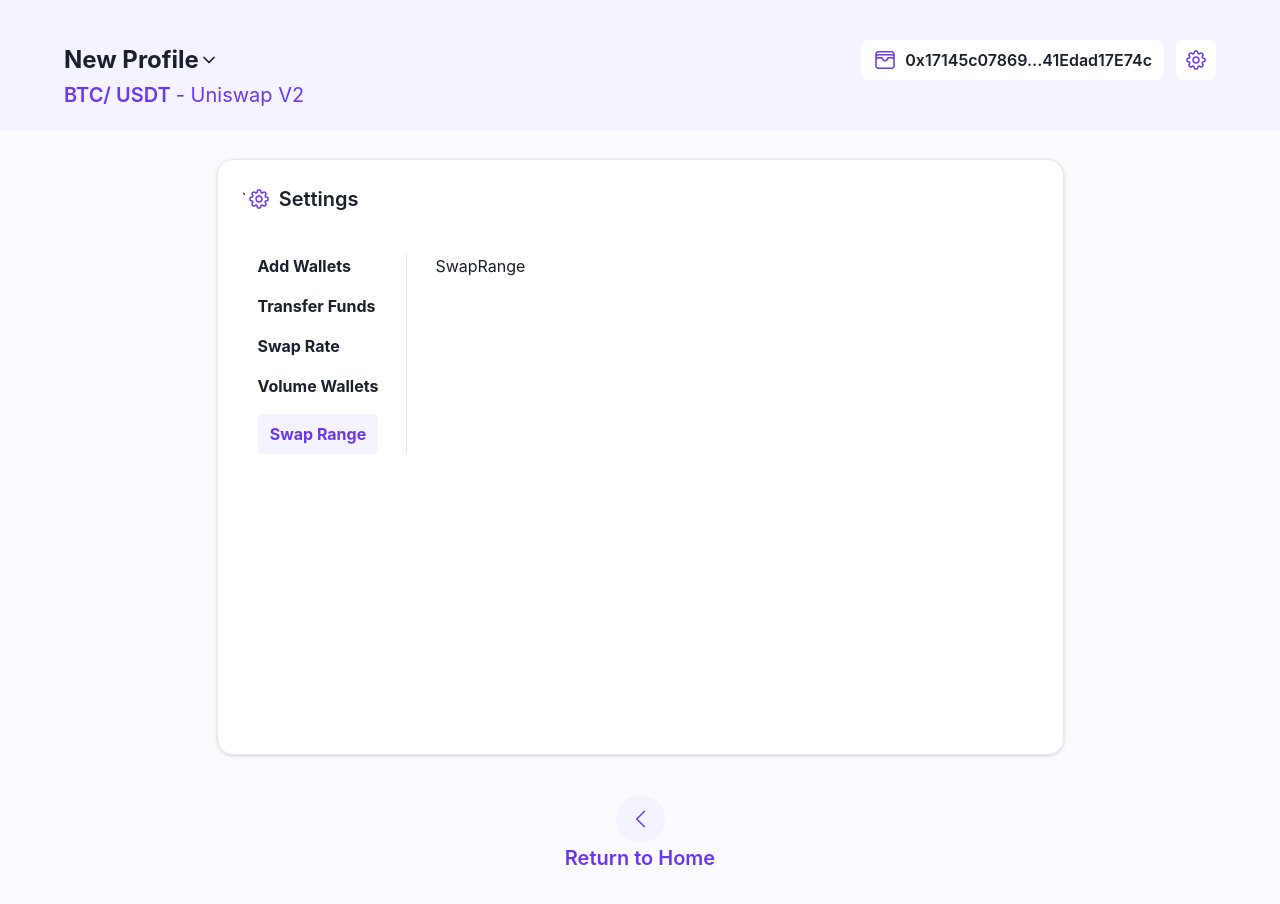
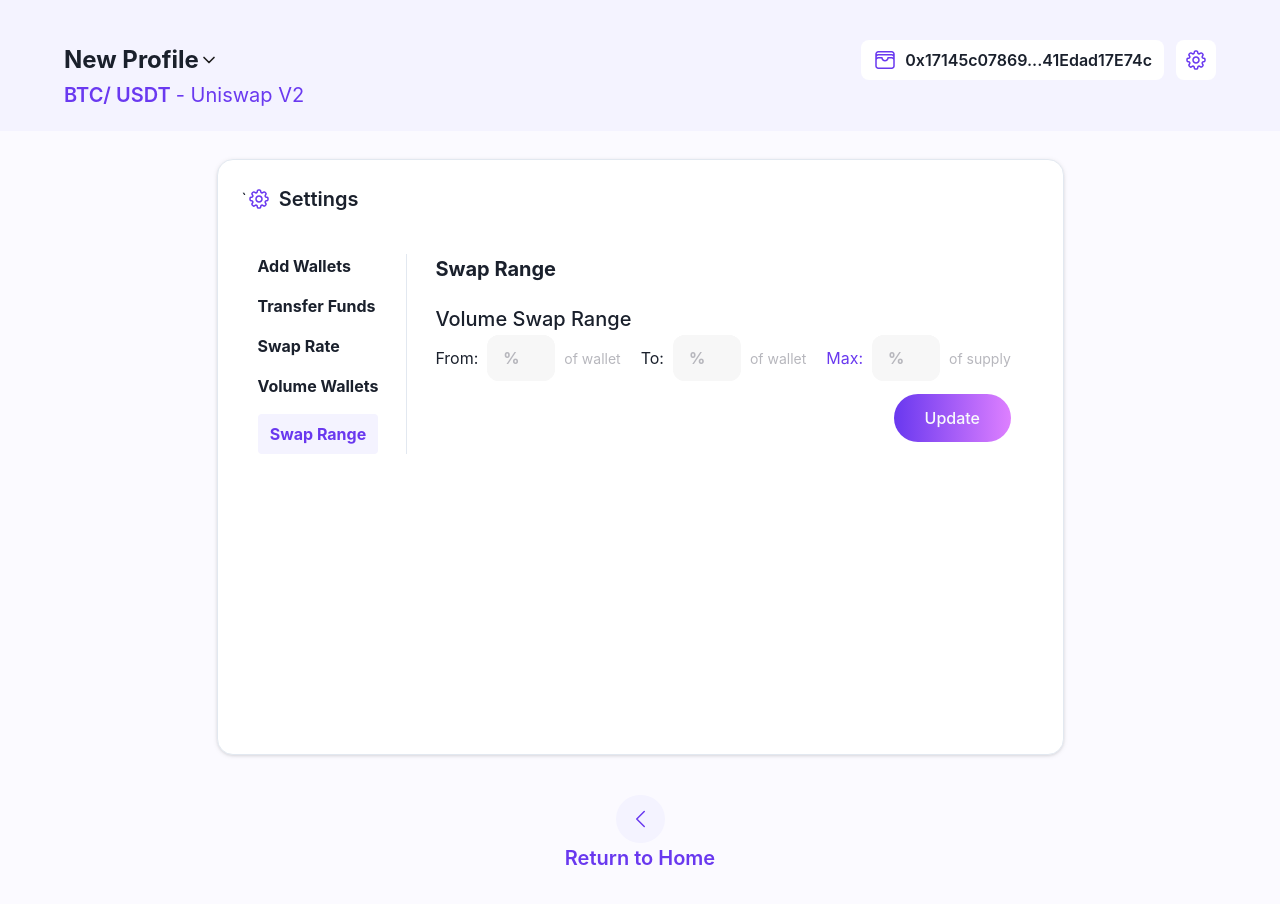
Before and after one commit to Feranmiola/MMBot, a React (Vite) app: page /swaprange in a window 1280 px wide. Shown: the top 904 px of the page. Built offline with nearby package versions, Linux system fonts and the light colour scheme.

Commit message:
swap rate page and menu adjustments

```diff
--- a/src/components/Settings/SettingsLayout.tsx
+++ b/src/components/Settings/SettingsLayout.tsx
@@ -1,10 +1,16 @@
-import { Outlet } from "react-router-dom"
+import { Outlet, useNavigate } from "react-router-dom"
 import SettingsLeftbar from "../shared/SettingsLeftbar"
 import TopBarDashboard from "../shared/TopBarDashboard"
 import { Separator } from "../ui/separator"
 
 
+
 const SettingsLayout = () => {
+
+  const navigate = useNavigate();
+  const handleHome=  () => {
+    navigate('/dashboard')
+  }
   return (
     <div className="bg-[#FBFAFF]">
       <div>
@@ -35,7 +41,7 @@ const SettingsLayout = () => {
         </div>
 
         <div className="flex flex-col items-center justify-center pb-9">
-          <div className="rounded-full bg-[#F4F3FF] p-3 flex items-center justify-center hover:scale-110 transition ease-in-out hover:bg-[#bab6ea]">
+          <div onClick={handleHome} className="rounded-full bg-[#F4F3FF] p-3 flex items-center justify-center hover:scale-110 transition ease-in-out hover:bg-[#bab6ea] cursor-pointer">
             <img
             src="./assets/back.svg"
             />
--- a/src/components/Settings/pages/SwapRange.tsx
+++ b/src/components/Settings/pages/SwapRange.tsx
@@ -1,8 +1,66 @@
-
+import { Input } from "@/components/ui/inputWithIcon"
+import { Button } from "@/components/ui/button"
 
 const SwapRange = () => {
   return (
-    <div>SwapRange</div>
+    <div>
+      <p className="text-[20px] font-bold">Swap Range</p>
+      <div className="mt-5">
+        <div className="flex  justify-center flex-col ">
+          <p className="text-[20px] font-medium">Volume Swap Range</p>
+          <div>
+            <div className="flex flex-row space-x-5  ">
+              <div className="flex flex-row items-center  space-x-2 justify-center">
+                <div>
+                  <p className="text-[16px]">From: </p>
+                </div>
+                <div className="flex">
+                  <div className=" inputDivFocus focus-within:drop-shadow-md flex items-center  justify-center h-[48px] w-[70px] rounded-[12px]">
+                      <div className="bg-[#F7F7F7] focus-within:bg-white h-[46px] w-[68px] flex  justify-centeritems-center rounded-[12px]">
+                        <Input className="shad-input-fillup-noDM text-[20px] font-bold h-[46px] w-[68px] " placeholder="%"/>
+                      </div>
+                  </div>
+                </div>
+                <div>
+                  <p className="text-[14px] text-[#B7B7BD]">of wallet</p>
+                </div>
+              </div>
+
+              <div className="flex flex-row items-center space-x-2 justify-center">
+                <div>
+                  <p className="text-[16px]">To: </p>
+                </div>
+                <div className=" inputDivFocus focus-within:drop-shadow-md flex items-center  justify-center h-[48px] w-[70px] rounded-[12px]">
+                      <div className="bg-[#F7F7F7] focus-within:bg-white h-[46px] w-[68px] flex  justify-centeritems-center rounded-[12px]">
+                        <Input className="shad-input-fillup-noDM text-[20px] font-bold h-[46px] w-[68px] " placeholder="%"/>
+                      </div>
+                  </div>
+                <div>
+                  <p className="text-[14px] text-[#B7B7BD]">of wallet</p>
+                </div>
+              </div>
+
+              <div className="flex flex-row items-center  space-x-2 justify-center">
+                <div>
+                  <p className="text-[#6938EF] text-[16px]">Max: </p>
+                </div>
+                <div className=" inputDivFocus focus-within:drop-shadow-md flex items-center  justify-center h-[48px] w-[70px] rounded-[12px]">
+                      <div className="bg-[#F7F7F7] focus-within:bg-white h-[46px] w-[68px] flex  justify-centeritems-center rounded-[12px]">
+                        <Input className="shad-input-fillup-noDM text-[20px] font-bold h-[46px] w-[68px] " placeholder="%"/>
+                      </div>
+                  </div>
+                <div>
+                  <p className="text-[14px] text-[#B7B7BD]">of supply</p>
+                </div>
+              </div>
+            </div>
+          </div>
+        </div>
+        <div className="flex items-end justify-end mt-3">
+          <Button  className="bg-gradient-to-r from-[#6938EF] to-[#DE80FF] w-[117px] hover:scale-110 transition ease-in-out h-[48px] text-[16px] rounded-full">Update</Button>
+        </div>
+      </div>
+    </div>
   )
 }
 
--- a/src/components/Settings/pages/VolumeWallets.tsx
+++ b/src/components/Settings/pages/VolumeWallets.tsx
@@ -1,8 +1,25 @@
-
+import { Input } from "@/components/ui/inputWithIcon"
+import { Button } from "@/components/ui/button"
 
 const VolumeWallets = () => {
   return (
-    <div>VolumeWallets</div>
+    <div>
+      <p className="text-[20px] font-bold">Volume Wallets</p>
+      <div className="mt-5">
+        <div className="flex  justify-center flex-col ">
+          <p className="text-[20px] font-medium">Percentage of Volume Wallets</p>
+          <div className=" mt-3 inputDivFocus focus-within:drop-shadow-md items-center justify-center flex h-[48px] w-[553px] rounded-[12px]">
+            <div className="bg-[#F7F7F7] focus-within:bg-white w-[551px] flex flex-row space-x-4 items-center justify-center rounded-[12px]">
+              <Input className="shad-input-fillup-noDM text-[20px] font-bold h-[46px] w-[480px] " placeholder="%"/>
+              <p className="pr-4 text-[20px] text-[#B7B7BD]">Max</p>
+            </div>
+          </div>
+        </div>
+        <div className="flex items-end justify-end mt-3">
+          <Button  className="bg-gradient-to-r from-[#6938EF] to-[#DE80FF] w-[117px] hover:scale-110 transition ease-in-out h-[48px] text-[16px] rounded-full">Update</Button>
+        </div>
+      </div>
+    </div>
   )
 }
 
--- a/src/components/shared/TopBarDashboard.tsx
+++ b/src/components/shared/TopBarDashboard.tsx
@@ -1,25 +1,32 @@
+import { useNavigate } from "react-router-dom";
 
 const TopBarDashboard = () => {
 
   const wallet = '0x17145c07869...41Edad17E74c';
+
+  const navigate = useNavigate()
+
+  const handleSettings=()=>{
+    navigate('/addwallets')
+  }
   return (
     <div className="px-16 bg-[#F4F3FF] h-[131px]">
       <div className="">
         <div className="flex flex-row justify-between items-center pt-10">
-          <div className="flex flex-row items-center justify-center ">
+          <div className="flex flex-row items-center justify-center cursor-pointer hover:scale-110 transition ease-in-out ">
             <p className="text-[24px] font-bold">New Profile</p>
             <img
             src="./assets/dropDown.svg"
             />
           </div>
           <div className="flex flex-row space-x-3">
-            <div className="flex flex-row bg-white rounded-[8px] p-2 px-3">
+            <div className="flex flex-row bg-white rounded-[8px] p-2 px-3 cursor-pointer hover:scale-110 transition ease-in-out">
               <img
               src="./assets/walletPurple.svg"
               />
               <p className="text-[16px] font-semibold ml-2">{wallet}</p>
             </div>
-            <div className="bg-white p-2 rounded-[8px]">
+            <div className="bg-white p-2 rounded-[8px] cursor-pointer hover:scale-110 transition ease-in-out hover:bg-slate-100" onClick={handleSettings}>
               <img
               src="./assets/settings.svg"
               />
```
